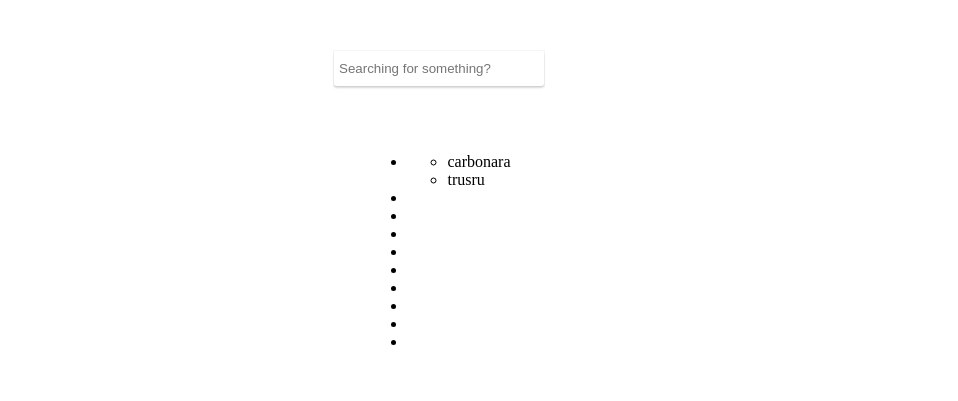
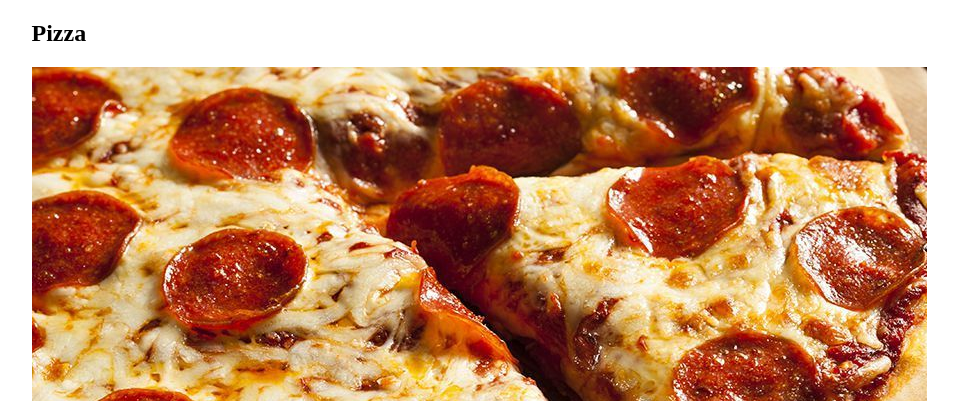
Before and after one commit to Ho4ka/PetProject, a Vue app: page /pizza in a window 1280 px wide. Shown: the top 401 px of the page, without its empty margins (201-1159 px from the left). Built offline with nearby package versions, Linux system fonts and the light colour scheme.

Commit message:
Added Card component

```diff
--- a/src/app.js
+++ b/src/app.js
@@ -5,9 +5,9 @@ import VueRouter from 'vue-router';
 import routes from './routes';
 
 
-import Home from './components/Pizza.vue';
+import Pizza from './components/Pizza.vue';
 import Register from './components/Register.vue';
-import Login from './components/Login.vue';
+import Salad from './components/Salad.vue';
 
 Vue.config.productionTip = false;
 Vue.use(VueRouter);
--- a/src/assets/scss/base/global.scss
+++ b/src/assets/scss/base/global.scss
@@ -2,3 +2,6 @@ html, body {
   margin: 0;
   padding: 0;
 }
+ul {
+  list-style: none;
+}
--- /dev/null
+++ b/src/components/Card.vue
@@ -0,0 +1,23 @@
+<template>
+    <div class="card">
+        <img :src="getImgUrl(pos.photo)"  alt="">
+    </div>
+</template>
+
+<script>
+    export default {
+        name: "Card",
+        props:{
+            pos: Object
+        },
+        methods: {
+            getImgUrl(i) {
+                return 'src/assets/images/' + i;
+            },
+        }
+    }
+</script>
+
+<style scoped>
+
+</style>
--- a/src/components/Item.vue
+++ b/src/components/Item.vue
@@ -1,6 +1,6 @@
 <template>
     <div class="item-wrapper">
-        <router-link @click.native="sayHello" :to='`${item.link}`'>
+        <router-link @click.native="showItem" :to='`${item.link}`'>
             <h4 class="item-header">{{item.name}}</h4>
             <img class="item-img" :src="getImgUrl(item.image)" alt="">
         </router-link>
@@ -18,8 +18,8 @@
       getImgUrl(i) {
         return 'src/assets/images/' + i;
       },
-        sayHello() {
-            this.goToRouter = true;
+        showItem() {
+            this.showItems = true;
         }
       }
   }
--- a/src/components/Login.vue
+++ /dev/null
@@ -1,14 +0,0 @@
-<template>
-    <div>
-        Login
-    </div>
-</template>
-<script>
-  export default {
-
-  }
-</script>
-
-<style scoped>
-
-</style>
--- a/src/components/Main.vue
+++ b/src/components/Main.vue
@@ -1,20 +1,18 @@
 <template>
     <section class="main">
-        <div class="input-group">
+        <div v-if="showItems === false" class="input-group">
             <input class="search" v-model="search" type="text" placeholder="Searching for something?"/><span class="bar"></span>
         </div>
         <div class="items-wrapper">
-            <ul v-if="goToRouter === false" class="food-list">
+            <ul v-if="showItems === false" class="food-list">
                 <li  class="food-item" :key="item.id" v-for="item in filteredList">
                     <Item :item="item"/>
                 </li>
             </ul>
-            <router-link v-if="goToRouter === false" to='/register'>Register</router-link>
-            <router-link  v-if="goToRouter === false" to='/login'>Login</router-link>
-
+            <router-link v-if="showItems === false" to='/register'>Register</router-link>
+            <router-link  v-if="showItems === false" to='/login'>Login</router-link>
         </div>
-        <router-view @clicked="onClickChild" :items="items"></router-view>
-
+        <router-view @clicked="showItem" :items="items"></router-view>
     </section>
 </template>
 
@@ -31,7 +29,7 @@
       return {
         items: json,
         search: '',
-          goToRouter: false
+        showItems: false,
 
       }
     },
@@ -43,8 +41,8 @@
           }
       },
       methods: {
-          onClickChild (value) {
-              this.goToRouter = true;
+          showItem (value) {
+              this.showItems = true;
           }
       }
   }
--- a/src/components/Pizza.vue
+++ b/src/components/Pizza.vue
@@ -2,9 +2,10 @@
     <div>
         <ul>
             <li v-for="item in items" v-bind:key="item.id">
-                <ul v-if="item.name === 'Pizza'">
-                    <li  v-bind:onload="$emit('clicked')" v-for="pos in item.representation" v-bind:key="pos" >
-                        {{pos}}
+                <ul v-if="item.type === 'pizza'">
+                    <h1>{{item.name}}</h1>
+                    <li  v-bind:onload="$emit('clicked')" v-for="pos in item.allItems" v-bind:key="pos.type" >
+                        <Card :pos="pos"/>
                     </li>
                 </ul>
             </li>
@@ -12,8 +13,10 @@
     </div>
 </template>
 <script>
+  import Card from "./Card.vue";
   export default {
-        props : {
+      components: {Card},
+      props : {
             items: Array,
         },
       methods: {
@@ -22,6 +25,6 @@
   }
 </script>
 
-<style scoped>
+<style scoped lang="scss">
 
 </style>
--- /dev/null
+++ b/src/components/Salad.vue
@@ -0,0 +1,27 @@
+<template>
+    <div>
+        <ul>
+            <li v-for="item in items" v-bind:key="item.id">
+                <ul v-if="item.name === 'Salad'">
+                    <li  v-bind:onload="$emit('clicked')" v-for="pos in item.representation" v-bind:key="pos" >
+                        {{pos}}
+                    </li>
+                </ul>
+            </li>
+        </ul>
+    </div>
+</template>
+<script>
+    export default {
+        props : {
+            items: Array,
+        },
+        methods: {
+
+        }
+    }
+</script>
+
+<style scoped>
+
+</style>
--- a/src/data/data.json
+++ b/src/data/data.json
@@ -2,15 +2,26 @@
   {
     "id": 1,
     "name": "Pizza",
+    "type": "pizza",
     "image": "pizza.jpg",
-     "representation": ["carbonara","trusru"],
+    "allItems": [ {
+      "name":"Diablo",
+      "description": "Some text goes here",
+      "photo": "diabola.jpg",
+      "price": "80$"
+    },{
+      "name":"Garage",
+      "description": "Some text goes here",
+      "price": "50$"
+    }],
     "link": "/pizza"
   },
    {
     "id": 2,
     "name": "Salad",
     "image": "salad.jpg",
-     "link": "/salad"
+     "link": "/salad",
+     "allItems": ["Greec","Cesar"]
   },
  {
     "id": 3,
--- a/src/routes.js
+++ b/src/routes.js
@@ -2,12 +2,12 @@
 
 import Pizza from './components/Pizza.vue';
 import Register from './components/Register.vue';
-import Login from './components/Login.vue';
+import Salad from './components/Salad.vue';
 
 const routes = [
   { path: '/pizza', component: Pizza },
   { path: '/register', component: Register },
-  { path: '/login', component: Login }
+  { path: '/salad', component: Salad }
 ];
 
 export default routes;
```
Also changed, not shown: src/assets/images/diabola.jpg (added).
